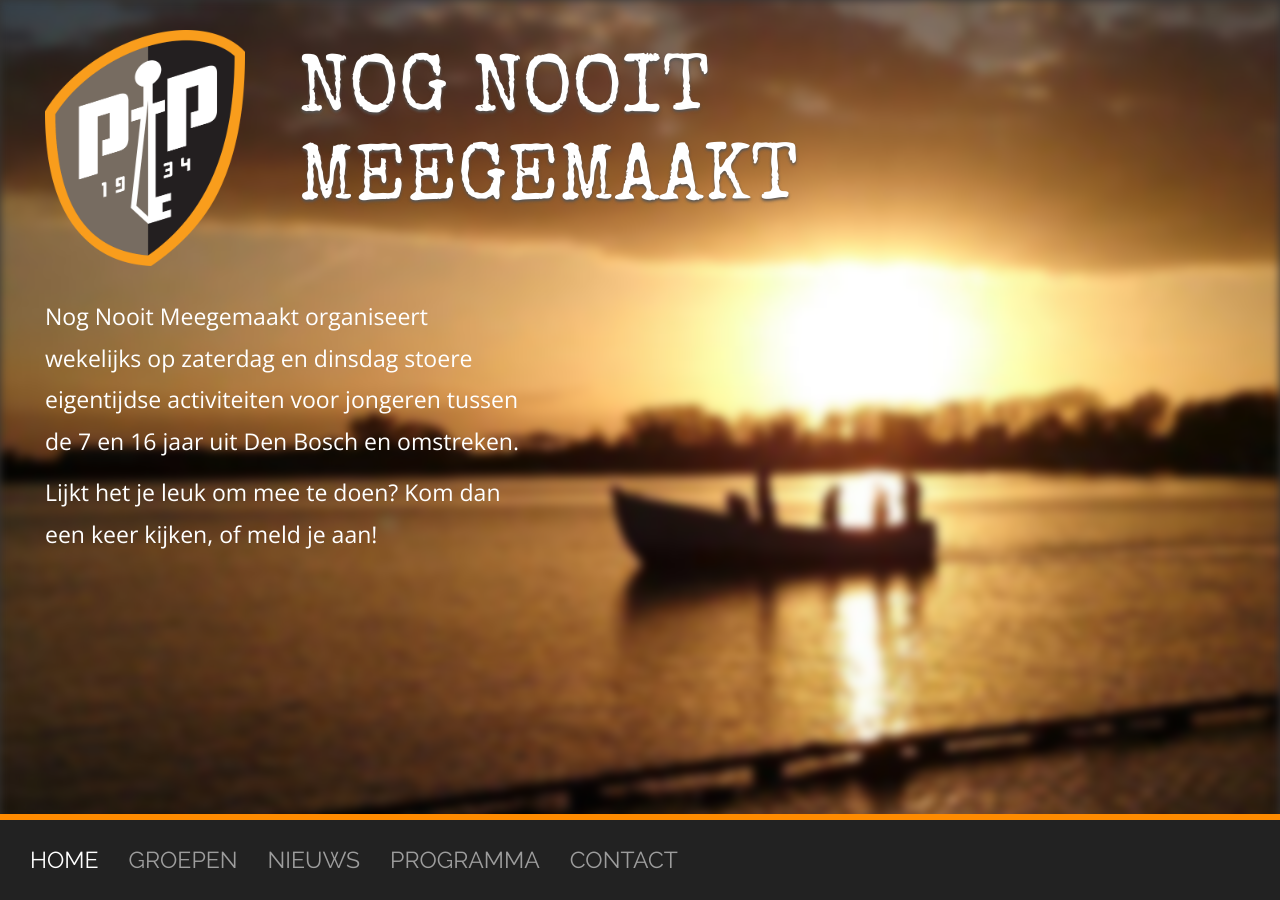
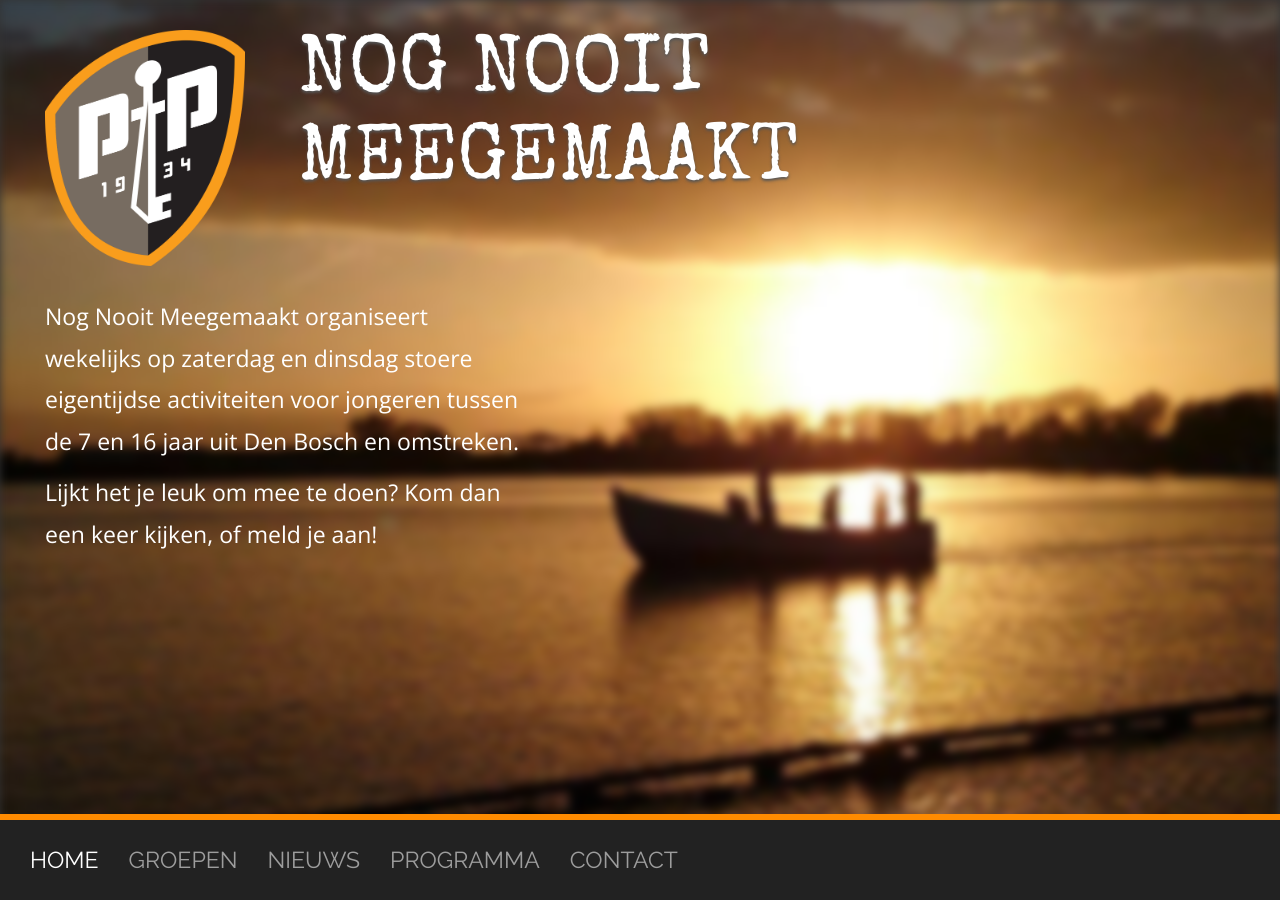
Before and after one commit to nognooitmeegemaakt/website, a Jekyll site: the page built from index.html, in a window 1280 px wide. Built offline with Jekyll 4.4.1, drawn with Linux system fonts in a browser that asks for light colours; some web fonts are replaced.

Commit message:
Tweak styles.

```diff
--- a/_sass/scale.scss
+++ b/_sass/scale.scss
@@ -26,6 +26,7 @@
 /* Landing page. */
 .header h1 {
   font-size: 3em;
+  margin-top: 0;
 
   @media #{$mq-medium} {
     font-size: 3.5em;
@@ -33,6 +34,12 @@
 
   @media #{$mq-large} {
     font-size: 4em;
+  }
+}
+
+.header h1.title {
+  @media #{$mq-large} {
+    margin-left: 0 !important;
   }
 }
 
--- a/_sass/theme.scss
+++ b/_sass/theme.scss
@@ -96,7 +96,7 @@
 
 /* Background. */
 section#background {
-  position: absolute;
+  position: fixed;
   left: 0;
   z-index: -1;
   min-width: 100%;
@@ -108,7 +108,6 @@
   filter: blur(5px);
   background: url("../img/bg/main.jpg") no-repeat center center fixed;
   background-size: cover;
-  margin-top: -50px;
 }
 
 /* Header. */
@@ -419,5 +418,6 @@
   padding: 2em;
   background: $brand-dark;
   border-top: 8px solid $brand-color;
+  margin-bottom: 5em;
   /*font-size: 18px;*/
 }
```
